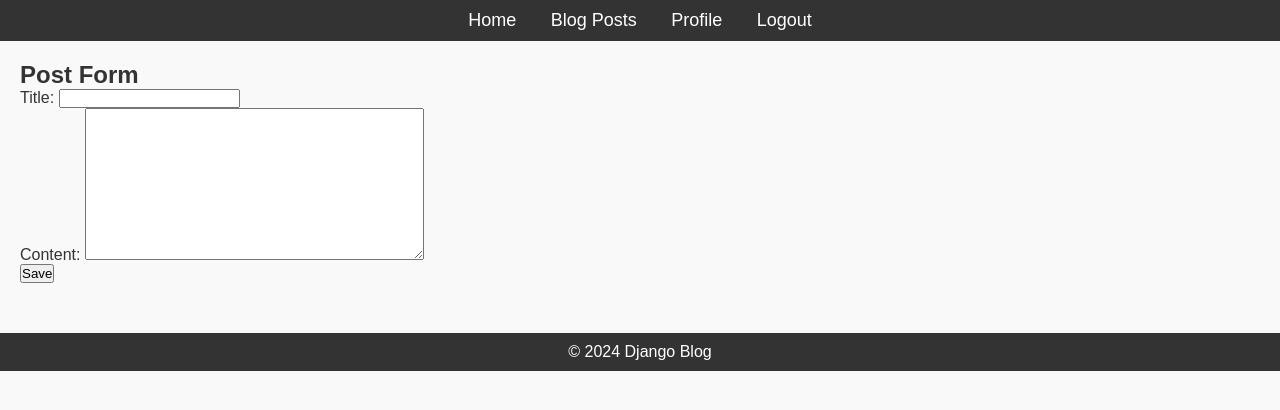
After one commit to eliud-byte/Alx_DjangoLearnLab, a Django app: page /post/new/ in a window 1280 px wide. The commit adds this page. Shown: the top 410 px of the page. Run offline with Django 5.2, Linux system fonts and the light colour scheme; a user stored in the database is signed in.

Commit message:
feat: implement post CRUD and interactive comment system
- Added Post management views (List, Detail, Create, Update, Delete)
- Implemented Comment model with ForeignKey relations to Post and User
- Integrated LoginRequiredMixin and UserPassesTestMixin for security
- Created templates for post CRUD operations and comment forms
- Updated README.md with feature documentation and testing guides

```diff
--- a/django_blog/blog/forms.py
+++ b/django_blog/blog/forms.py
@@ -1,6 +1,7 @@
 from django import forms
 from django.contrib.auth.models import User
 from django.contrib.auth.forms import UserCreationForm
+from .models import Post, Comment
 
 class CustomUserCreationForm(UserCreationForm):
     email = forms.EmailField(required=True)
@@ -8,3 +9,13 @@ class CustomUserCreationForm(UserCreationForm):
     class Meta:
         model = User
         fields = ('username', 'email', 'password1', 'password2')
+
+class PostForm(forms.ModelForm):
+    class Meta:
+        model = Post
+        fields = ['title', 'content']
+
+class CommentForm(forms.ModelForm):
+    class Meta:
+        model = Comment
+        fields = ['content']
--- a/django_blog/blog/models.py
+++ b/django_blog/blog/models.py
@@ -9,3 +9,13 @@ class Post(models.Model):
 
     def __str__(self):
         return self.title
+
+class Comment(models.Model):
+    post = models.ForeignKey(Post, on_delete=models.CASCADE, related_name='comments')
+    author = models.ForeignKey(User, on_delete=models.CASCADE)
+    content = models.TextField()
+    created_at = models.DateTimeField(auto_now_add=True)
+    updated_at = models.DateTimeField(auto_now=True)
+
+    def __str__(self):
+        return f"Comment by {self.author} on {self.post}"
--- a/django_blog/blog/templates/blog/base.html
+++ b/django_blog/blog/templates/blog/base.html
@@ -11,8 +11,8 @@
     <header>
         <nav>
             <ul>
-                <li><a href="{% url 'home' %}">Home</a></li>
-                <li><a href="{% url 'posts' %}">Blog Posts</a></li>
+                <li><a href="{% url 'post-list' %}">Home</a></li>
+                <li><a href="{% url 'post-list' %}">Blog Posts</a></li>
                 {% if user.is_authenticated %}
                     <li><a href="{% url 'profile' %}">Profile</a></li>
                     <li><a href="{% url 'logout' %}">Logout</a></li>
--- /dev/null
+++ b/django_blog/blog/templates/blog/post_form.html
@@ -0,0 +1,9 @@
+{% extends "blog/base.html" %}
+{% block content %}
+    <h2>Post Form</h2>
+    <form method="POST">
+        {% csrf_token %}
+        {{ form.as_p }}
+        <button type="submit">Save</button>
+    </form>
+{% endblock %}
--- a/django_blog/blog/urls.py
+++ b/django_blog/blog/urls.py
@@ -1,9 +1,30 @@
 from django.urls import path
 from django.contrib.auth import views as auth_views
 from . import views
+from .views import (
+    PostListView,
+    PostDetailView,
+    PostCreateView,
+    PostUpdateView,
+    PostDeleteView,
+    CommentCreateView,
+    CommentUpdateView,
+    CommentDeleteView
+)
 
 urlpatterns = [
     path('register/', views.register, name='register'),
     path('login/', auth_views.LoginView.as_view(template_name='blog/login.html'), name='login'),
+    path('logout/', auth_views.LogoutView.as_view(next_page='login'), name='logout'),
     path('profile/', views.profile, name='profile'),
+
+    path('', PostListView.as_view(), name='post-list'),
+    path('post/<int:pk>/', PostDetailView.as_view(), name='post-detail'),
+    path('post/new/', PostCreateView.as_view(), name='post-create'),
+    path('post/<int:pk>/update/', PostUpdateView.as_view(), name='post-update'),
+    path('post/<int:pk>/delete/', PostDeleteView.as_view(), name='post-delete'),
+
+    path('post/<int:pk>/comment/', CommentCreateView, name='add-comment'),
+    path('comment/<int:pk>/update/', CommentUpdateView, name='edit-comment'),
+    path('comment/<int:pk>/delete/', CommentDeleteView, name='delete-comment'),
 ]
--- a/django_blog/blog/views.py
+++ b/django_blog/blog/views.py
@@ -1,8 +1,19 @@
-from django.shortcuts import render, redirect
+from django.shortcuts import render, get_object_or_404, redirect
 from django.contrib.auth.decorators import login_required
 from django.contrib import messages
 from django.contrib.auth.models import User
 from .forms import CustomUserCreationForm
+from django.contrib.auth.mixins import LoginRequiredMixin, UserPassesTestMixin
+from typing import cast
+from django.views.generic import (
+    ListView,
+    DetailView,
+    CreateView,
+    UpdateView,
+    DeleteView
+)
+from .models import Post, Comment
+from .forms import PostForm, CommentForm
 
 def register(request):
     if request.method == 'POST':
@@ -27,3 +38,91 @@ def profile(request):
         return redirect('profile')
 
     return render(request, 'blog/profile.html')
+
+# 1. List View: Shows all posts
+class PostListView(ListView):
+    model = Post
+    template_name = 'blog/post_list.html'
+    context_object_name = 'posts'
+    ordering = ['-published_date']
+
+# 2. Detail View: Shows one post
+class PostDetailView(DetailView):
+    model = Post
+    template_name = 'blog/post_detail.html'
+
+# 3. Create View: Allows creating a new post
+class PostCreateView(LoginRequiredMixin, CreateView):
+    model = Post
+    form_class = PostForm
+    template_name = 'blog/post_form.html'
+
+    def form_valid(self, form):
+        form.instance.author = self.request.user
+        return super().form_valid(form)
+
+# 4. Update View: Allows editing a post
+class PostUpdateView(LoginRequiredMixin, UserPassesTestMixin, UpdateView):
+    model = Post
+    form_class = PostForm
+    template_name = 'blog/post_form.html'
+
+    def form_valid(self, form):
+        form.instance.author = self.request.user
+        return super().form_valid(form)
+
+    def test_func(self):
+        post = cast(Post, self.get_object())
+        return self.request.user.is_authenticated and self.request.user == post.author
+
+# 5. Delete View: Allows deleting a post
+class PostDeleteView(LoginRequiredMixin, UserPassesTestMixin, DeleteView):
+    model = Post
+    success_url = '/' # Redirect to home after delete
+    template_name = 'blog/post_confirm_delete.html'
+
+    def test_func(self):
+        post = cast(Post, self.get_object())
+        return self.request.user.is_authenticated and self.request.user == post.author
+
+# Creating a new comment
+@login_required
+def CommentCreateView(request, pk):
+    post = get_object_or_404(Post, pk=pk)
+    if request.method == 'POST':
+        form = CommentForm(request.POST)
+        if form.is_valid():
+            comment = form.save(commit=False)
+            comment.post = post
+            comment.author = request.user
+            comment.save()
+            return redirect('post-detail', pk=post.pk)
+    else:
+        form = CommentForm()
+    return render(request, 'blog/comment_form.html', {'form': form})
+
+# Update a comment
+@login_required
+def CommentUpdateView(request, pk):
+    comment = get_object_or_404(Comment, pk=pk)
+    if request.user != comment.author:
+        return redirect('post-detail', pk=comment.post.pk)
+
+    if request.method == 'POST':
+        form = CommentForm(request.POST, instance=comment)
+        if form.is_valid():
+            form.save()
+            return redirect('post-detail', pk=comment.post.pk)
+    else:
+        form = CommentForm(instance=comment)
+    return render(request, 'blog/comment_form.html', {'form': form})
+
+# Delete a comment
+@login_required
+def CommentDeleteView(request, pk):
+    comment = get_object_or_404(Comment, pk=pk)
+    if request.user == comment.author:
+        post_pk = comment.post.pk
+        comment.delete()
+        return redirect('post-detail', pk=post_pk)
+    return redirect('post-detail', pk=comment.post.pk)
```
Also changed, not shown: django_blog/blog/templates/blog/comment_form.html (added, +9 -0 lines), django_blog/blog/templates/blog/post_confirm_delete.html (added, +9 -0 lines), django_blog/blog/templates/blog/post_detail.html (added, +33 -0 lines), django_blog/blog/templates/blog/post_list.html (added, +10 -0 lines), django_blog/README.md, django_blog/blog/migrations/0002_comment.py (added), django_blog/db.sqlite3.
